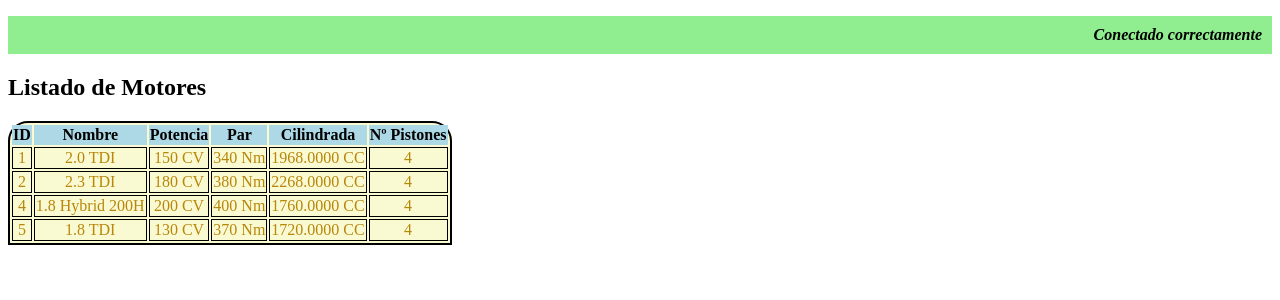
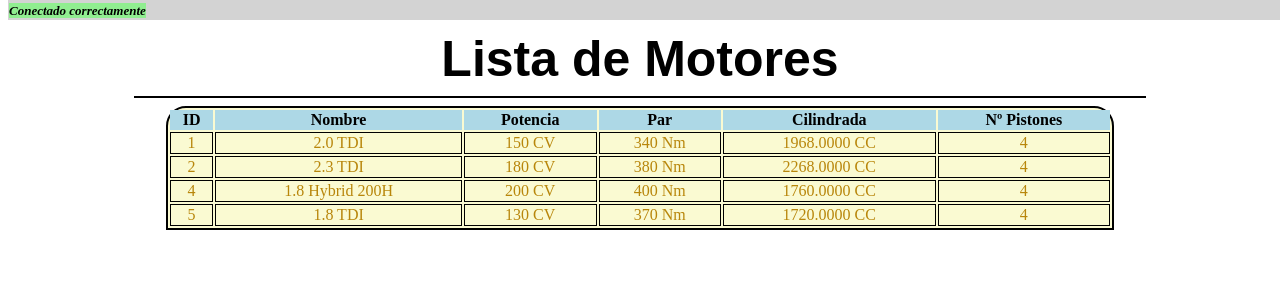
Before and after one commit to alex-ctrl-botardo/autos, a PHP site: page /Motor/listar_motor.php in a window 1280 px wide. Shown: the top 300 px of the page. Run offline with PHP 8.4, Linux system fonts and the light colour scheme; data comes from the database, SQL or seed files in the repository; data that the repository does not hold is empty.

Commit message:
Cambios en estilos

```diff
--- a/Marca/listar_marca.php
+++ b/Marca/listar_marca.php
@@ -25,7 +25,9 @@ $resultado_listar_marca = $stmt->get_result();
 
     <body>
         <?php if ($conn): ?>
-            <p class="conexion">Conectado correctamente</p>
+            <div class="cabecera">
+                <p>Conectado correctamente</p>
+            </div>
         <?php endif; ?>
 
         <h2>Listado de Marcas</h2>
--- a/Modelo/listar_modelo.php
+++ b/Modelo/listar_modelo.php
@@ -0,0 +1 @@
+<?php ?>
--- a/Motor/listar_motor.php
+++ b/Motor/listar_motor.php
@@ -34,13 +34,17 @@ $resultado_listar_motor = $stmt->get_result();
 
     <body>
     <?php if ($conn): ?>
-            <p class="conexion">Conectado correctamente</p>
+            <div class="cabecera">
+                <p class="mensaje-conexion">Conectado correctamente</p>
+            </div>
         <?php endif; ?>
 
-        <h2>Listado de Motores</h2>
+        <h2 class="titulo">Lista de Motores</h2>
+
+        <hr class="linea-cabecera">
 
         <table class="tablas">
-            <tr class="cabecera">
+            <tr class="cabecera-tabla">
                 <th>ID</th>
                 <th>Nombre</th>
                 <th>Potencia</th>
--- a/css/estilos.css
+++ b/css/estilos.css
@@ -7,10 +7,12 @@
     border-radius: 1px solid;
     border-top-left-radius: 20px;
     border-top-right-radius: 20px;
+    width: 75%;
+    margin: 0 auto;
 }
 
 /* Cabecera */
-.cabecera {
+.cabecera-tabla {
     color: black;
     background-color: lightblue;
     border: 1px solid;
@@ -26,12 +28,42 @@ td {
     border-color: black;
 }
 
-/* Mensaje de Conectado Correctamente */
-.conexion {
-    text-align: end;
-    color: black;
-    font-style: oblique;
-    font-weight: bold;
-    background-color: lightgreen;
-    padding: 10px;
+/* Cabecera*/
+.cabecera {
+    z-index: 999;
+    position: fixed;
+    top: 0;
+    width: 100%;
+    background-color: lightgray;
+    padding: 1px;
 }
+
+    /* Mensaje conectado correctamente */
+    .mensaje-conexion {
+        font-size: small;
+        text-align: end;
+        color: black;
+        font-style: oblique;
+        font-weight: bold;
+        background-color: lightgreen;
+        display: inline;
+    }
+
+/* Mensaje de la cabexera*/
+.titulo {
+    /* text-transform: uppercase; */
+    font-family: Arial, Helvetica, sans-serif;
+    text-align: center;
+    font-size: 50px;
+    margin: 2px auto;
+    margin-top: 30px;
+}
+
+/* Linea de debajo de la cabecera*/
+.linea-cabecera {
+    border: none;
+    border-top: 2px solid black;
+    width: 80%;
+    margin: 8px auto;
+
+}
```
